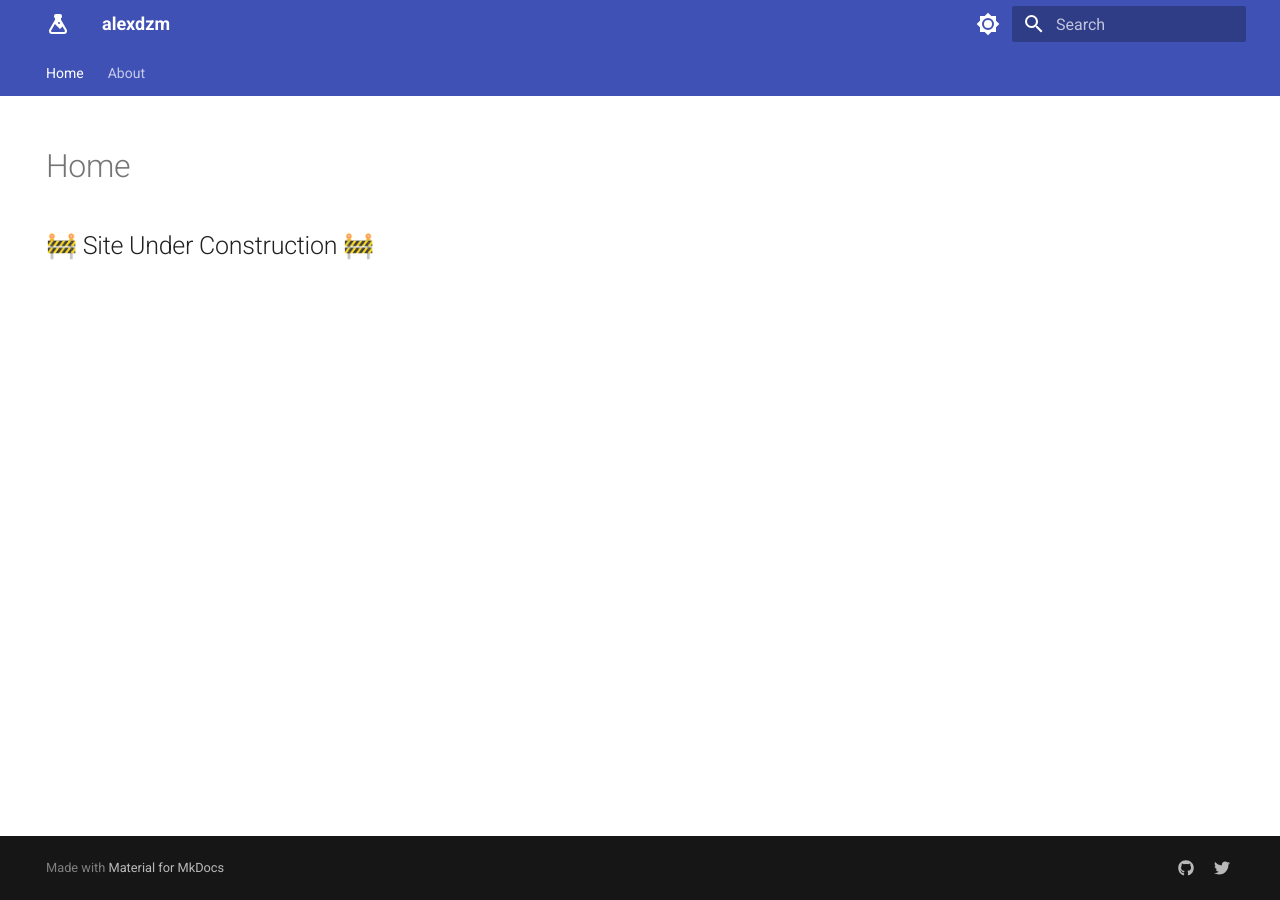
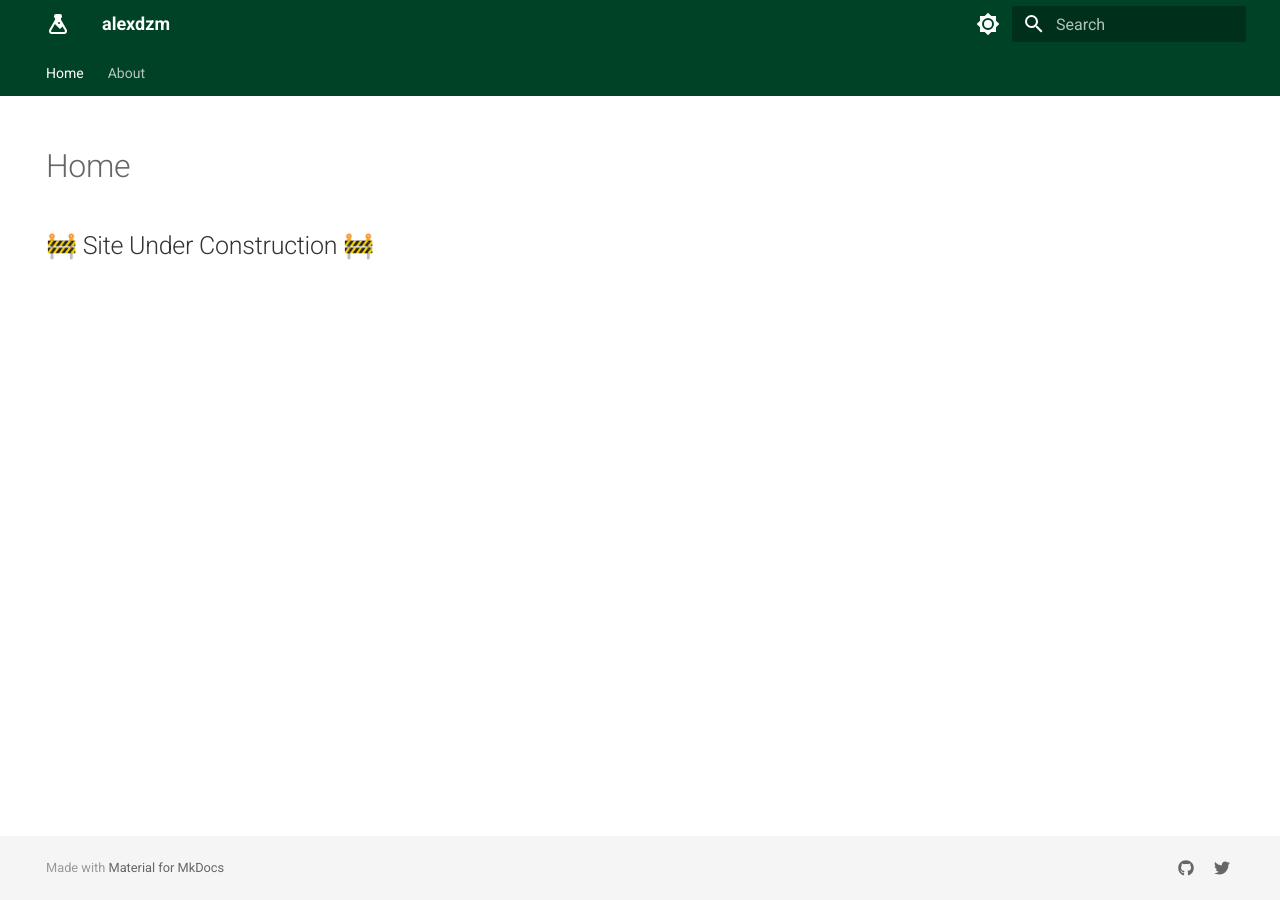
Before and after one commit to alexdzm/blog, an MkDocs documentation site: the page built from docs/index.md, in a window 1280 px wide. Built offline with MkDocs 1.6.1 and Material for MkDocs 9.7.7, drawn with Linux system fonts in a browser that asks for light colours.

Commit message:
fix themes

```diff
--- a/docs/stylesheets/extra.css
+++ b/docs/stylesheets/extra.css
@@ -1,29 +1,105 @@
+/* Dark mode (slate) */
 [data-md-color-scheme="slate"] {
-  --md-primary-fg-color: #004225;        /* British Racing Green */
-  --md-primary-fg-color--light: #004225; /* British Racing Green */
-  --md-primary-fg-color--dark: #004225;  /* British Racing Green */
-  --md-accent-fg-color: #004225;         /* British Racing Green */
-  --md-accent-fg-color--transparent: rgba(0, 66, 37, 0.1); /* Transparent British Racing Green */
+  --md-primary-fg-color: #004225;
+  --md-primary-fg-color--light: #004225;
+  --md-primary-fg-color--dark: #004225;
+  --md-accent-fg-color: #004225;
+  --md-accent-fg-color--transparent: rgba(0, 66, 37, 0.1);
 }
 
-/* Apply British Racing Green to specific elements */
-[data-md-color-scheme="slate"] .md-header {
+/* Light mode (default) */
+[data-md-color-scheme="default"] {
+  --md-primary-fg-color: #004225;
+  --md-primary-fg-color--light: #004225;
+  --md-primary-fg-color--dark: #004225;
+  --md-accent-fg-color: #004225;
+  --md-accent-fg-color--transparent: rgba(0, 66, 37, 0.1);
+  --md-default-bg-color: #ffffff;
+  --md-default-fg-color: #333333;
+  --md-default-fg-color--light: #666666;
+  --md-default-fg-color--lighter: #999999;
+  --md-code-bg-color: #f5f5f5;
+  --md-footer-bg-color: #f5f5f5;
+  --md-footer-fg-color: #333333;
+  --md-footer-fg-color--light: #666666;
+  --md-footer-fg-color--lighter: #999999;
+}
+
+/* Apply British Racing Green to specific elements (dark mode) */
+[data-md-color-scheme="slate"] .md-header,
+[data-md-color-scheme="slate"] .md-tabs {
   background-color: var(--md-primary-fg-color);
 }
 
-[data-md-color-scheme="slate"] .md-tabs {
-  background-color: var(--md-primary-fg-color--dark);
-}
-
-[data-md-color-scheme="slate"] .md-nav__link:focus,
-[data-md-color-scheme="slate"] .md-nav__link:hover {
+[data-md-color-scheme="slate"] .md-navlink:focus,
+[data-md-color-scheme="slate"] .md-navlink:hover,
+[data-md-color-scheme="slate"] .md-typeset a,
+[data-md-color-scheme="slate"] .md-typeset a:hover {
   color: var(--md-accent-fg-color);
 }
 
-[data-md-color-scheme="slate"] .md-typeset a {
+/* Apply styles to specific elements (light mode) */
+[data-md-color-scheme="default"] .md-header,
+[data-md-color-scheme="default"] .md-tabs {
+  background-color: var(--md-primary-fg-color);
+  color: #ffffff;
+}
+
+[data-md-color-scheme="default"] .md-navlink:focus,
+[data-md-color-scheme="default"] .md-navlink:hover,
+[data-md-color-scheme="default"] .md-typeset a,
+[data-md-color-scheme="default"] .md-typeset a:hover {
   color: var(--md-accent-fg-color);
 }
 
-[data-md-color-scheme="slate"] .md-typeset a:hover {
-  color: var(--md-accent-fg-color--light);
+[data-md-color-scheme="default"] .md-typeset {
+  color: var(--md-default-fg-color);
 }
+
+[data-md-color-scheme="default"] .md-nav__link {
+  color: var(--md-default-fg-color);
+}
+
+[data-md-color-scheme="default"] .md-nav__link:hover {
+  color: var(--md-accent-fg-color);
+}
+
+[data-md-color-scheme="default"] code {
+  background-color: var(--md-code-bg-color);
+}
+
+/* Footer styles for light mode */
+[data-md-color-scheme="default"] .md-footer {
+  background-color: var(--md-footer-bg-color);
+  color: var(--md-footer-fg-color);
+}
+
+[data-md-color-scheme="default"] .md-footer-nav {
+  background-color: var(--md-footer-bg-color);
+  color: var(--md-footer-fg-color);
+}
+
+[data-md-color-scheme="default"] .md-footer-nav__link {
+  color: var(--md-footer-fg-color);
+}
+
+[data-md-color-scheme="default"] .md-footer-nav__direction {
+  color: var(--md-footer-fg-color--light);
+}
+
+[data-md-color-scheme="default"] .md-footer-meta {
+  background-color: var(--md-footer-bg-color);
+  color: var(--md-footer-fg-color--light);
+}
+
+[data-md-color-scheme="default"] .md-footer-copyright {
+  color: var(--md-footer-fg-color--lighter);
+}
+
+[data-md-color-scheme="default"] .md-footer-social__link {
+  color: var(--md-footer-fg-color);
+}
+
+[data-md-color-scheme="default"] .md-footer-social__link:hover {
+  color: var(--md-accent-fg-color);
+}
--- a/mkdocs.yml
+++ b/mkdocs.yml
@@ -6,15 +6,20 @@ theme:
     # Palette toggle for light mode
     - media: "(prefers-color-scheme: light)"
       scheme: default
+      primary: custom
+      accent: custom
       toggle:
         icon: material/brightness-7
         name: Switch to dark mode
     # Palette toggle for dark mode
     - media: "(prefers-color-scheme: dark)"
       scheme: slate
+      primary: custom
+      accent: custom
       toggle:
         icon: material/brightness-4
         name: Switch to light mode
+
   font:
     text: Roboto
     code: Roboto Mono
@@ -28,9 +33,6 @@ theme:
     - content.code.copy
   icon:
     logo: material/flask
-
-
-
 
 extra_css:
   - stylesheets/extra.css
```
